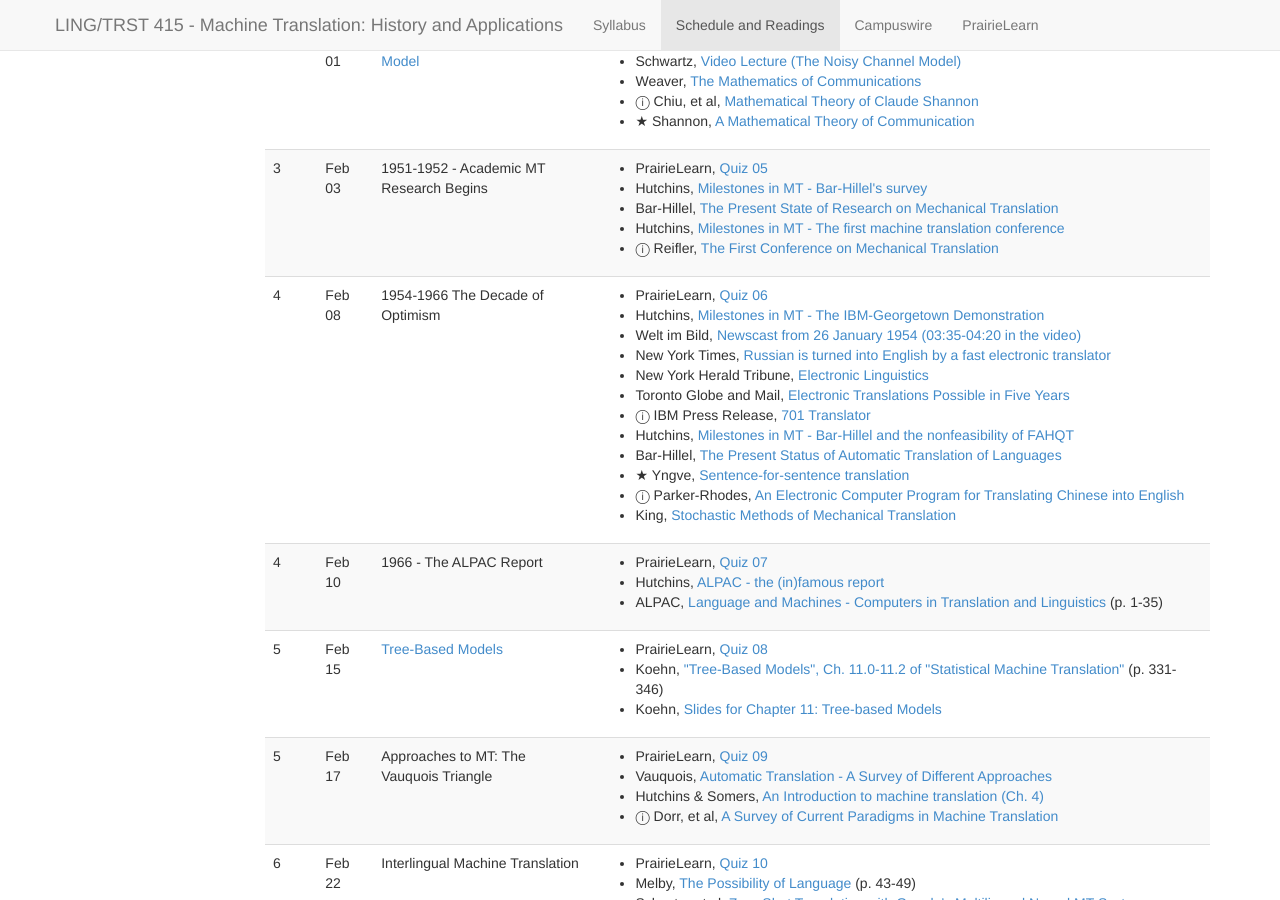
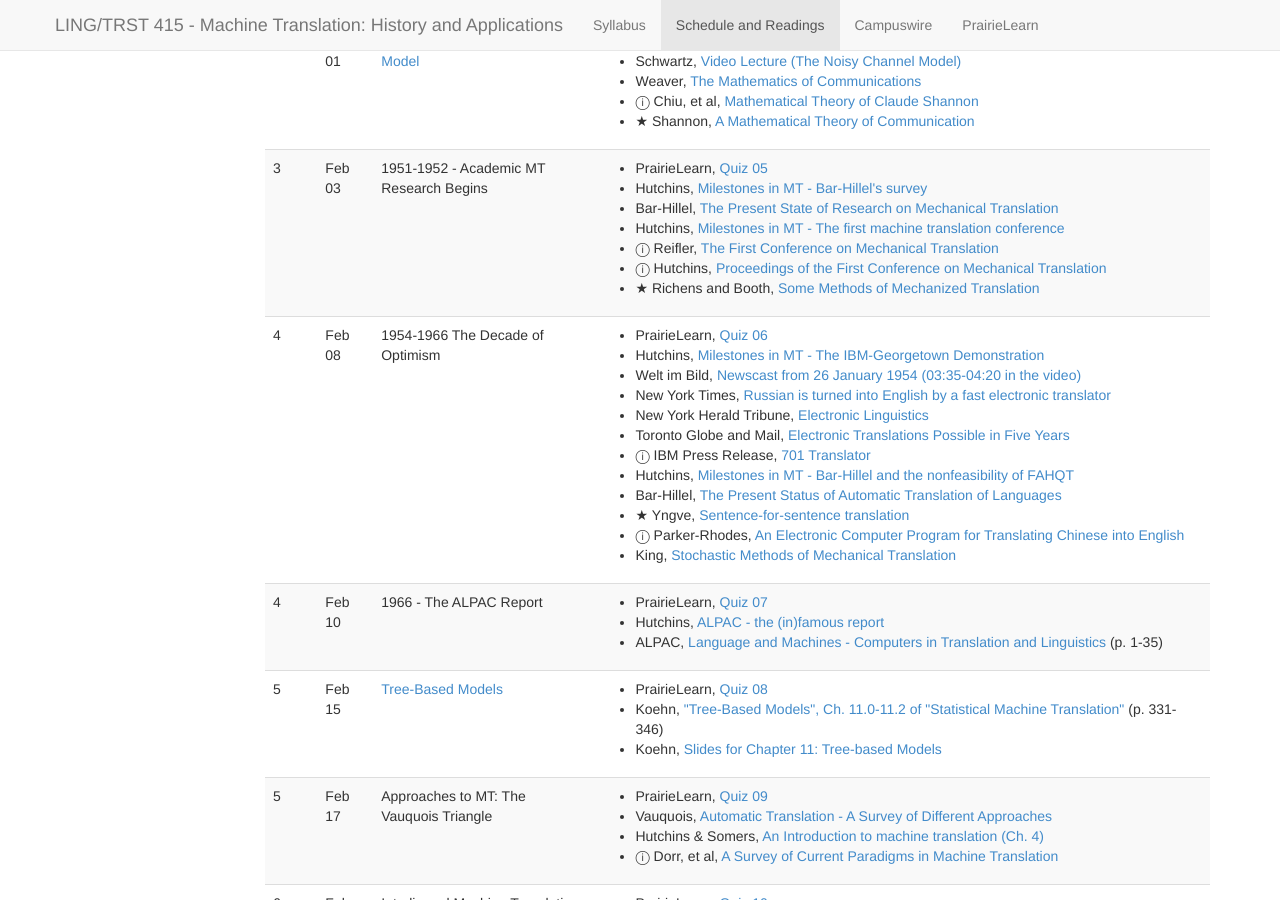
Before and after one commit to 2022-Spring-UIUC-LING415/2022-Spring-UIUC-LING415.github.io, a Jekyll site: the page built from schedule.md, in a window 1280 px wide and 900 px high, scrolled down 803 px. Built offline with Jekyll 4.4.1, drawn with Linux system fonts in a browser that asks for light colours; nearby versions of some CDN libraries.

Commit message:
Add Richens and Booth (1952)

```diff
--- a/_data/schedule.yaml
+++ b/_data/schedule.yaml
@@ -202,6 +202,16 @@
       title: The First Conference on Mechanical Translation
       url: https://aclanthology.org/www.mt-archive.info/50/MT-1954-Reifler.pdf
       optional: true
+    -
+      author: Hutchins
+      title: Proceedings of the First Conference on Mechanical Translation
+      url: https://aclanthology.org/www.mt-archive.info/50/MIT-1952-TOC.htm
+      optional: true
+    -
+      author: Richens and Booth
+      title: Some Methods of Mechanized Translation
+      url: https://aclanthology.org/www.mt-archive.info/MIT-1952-Richens.pdf
+      grad_level: true
 -
   week: 4
   date: 2020-02-08
```
